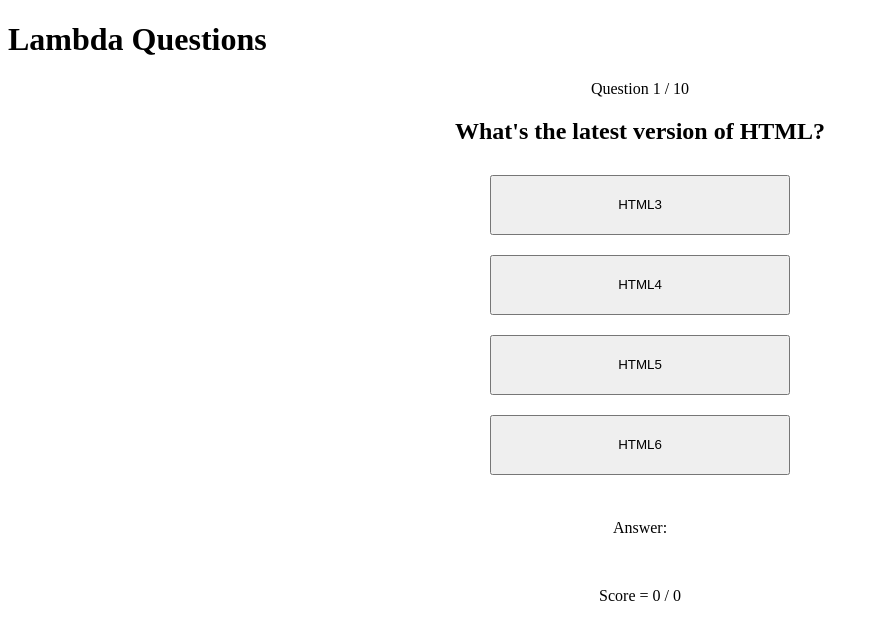
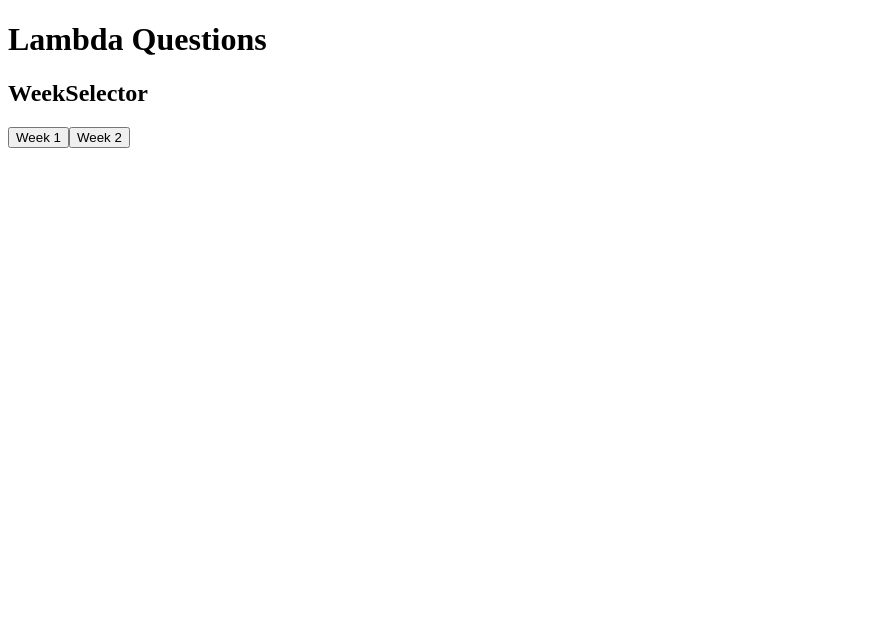
Before and after one commit to maximesalomon/lambda-questions, a React (Create React App) app: page / in a window 1280 px wide. Shown: the top 640 px of the page, without its empty margins (0-879 px from the left). Built offline with nearby package versions, Linux system fonts and the light colour scheme.

Commit message:
Add week selector in App.js

```diff
--- a/src/App.js
+++ b/src/App.js
@@ -1,11 +1,20 @@
-import React from 'react';
-import Question from './Question/Question';
+import React, { useState} from 'react';
+import Question from './components/Question';
 
 const App = () => {
+  const [week, setWeek] = useState(0);
   return (
     <main className="App">
       <h1>Lambda Questions</h1>
-      <Question/>
+      {
+        week === 0 ?
+        <>
+        <h2>WeekSelector</h2>
+        <button onClick={() => setWeek(1)}>Week 1</button>
+        <button onClick={() => setWeek(2)}>Week 2</button>
+        </>
+        : <Question/>
+      }
     </main>
   );
 }
--- a/src/Question/Question.js
+++ b/src/components/Question.js
@@ -1,4 +1,4 @@
-import React, { useState, useEffect } from "react";
+import React, { useState } from "react";
 import styled from "styled-components";
 import questions from "../data/questions";
 
@@ -28,11 +28,13 @@ const Question = () => {
   const [correctAnswers, setCorrectAnswers] = useState(0);
 
   const selectedAnswer = e => {
-    setHasAnswered(true);
-    setQuestionsAnswered(questionsAnswered + 1);
-    if(answer === e.target.value) {
-      setCorrectAnswers(correctAnswers + 1);
-    }
+    if (hasAnswered === false) {
+      setHasAnswered(true);
+      setQuestionsAnswered(questionsAnswered + 1);
+      if(answer === e.target.value) {
+        setCorrectAnswers(correctAnswers + 1);
+      }
+    } else setHasAnswered(true);
   };
 
   const nextQuestion = e => {
```
